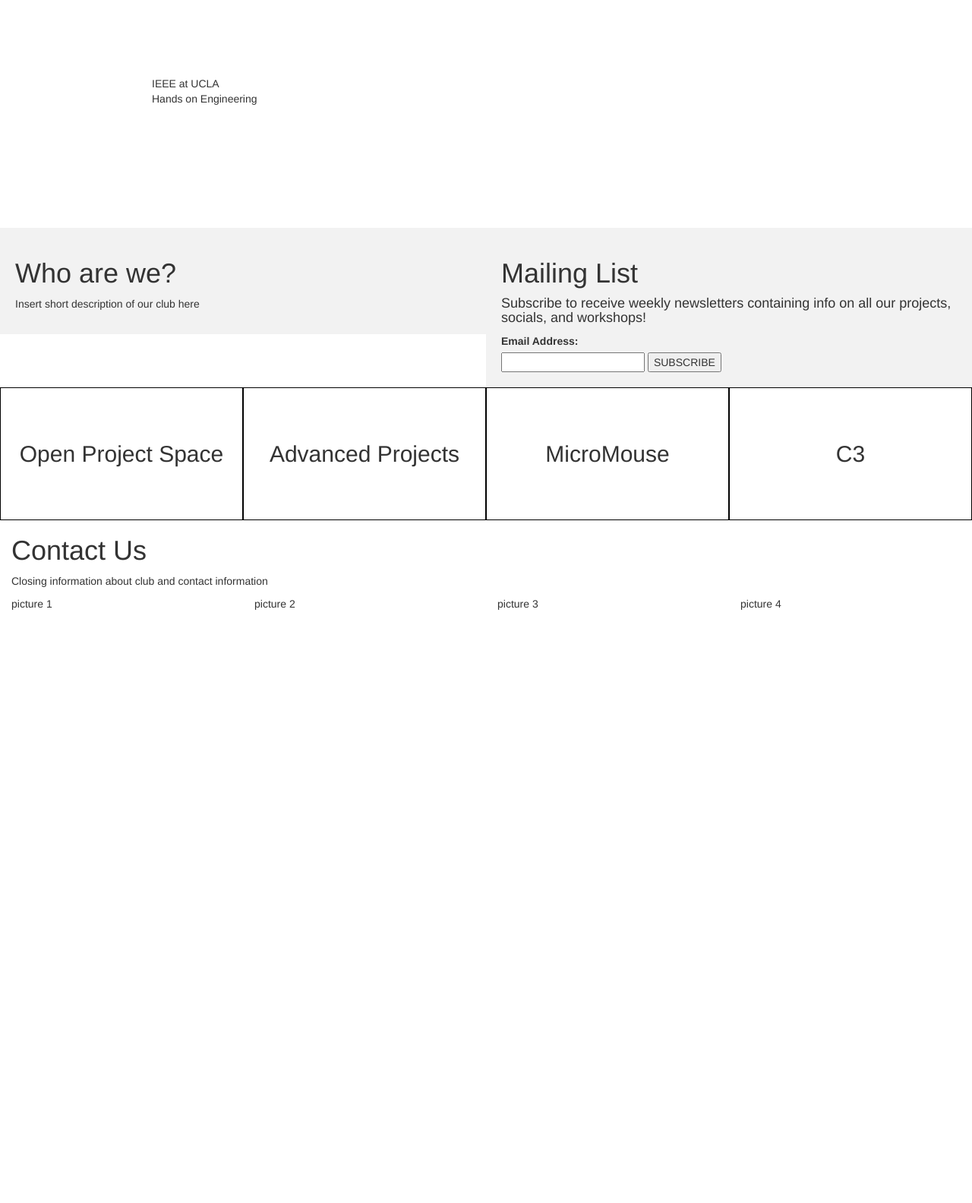
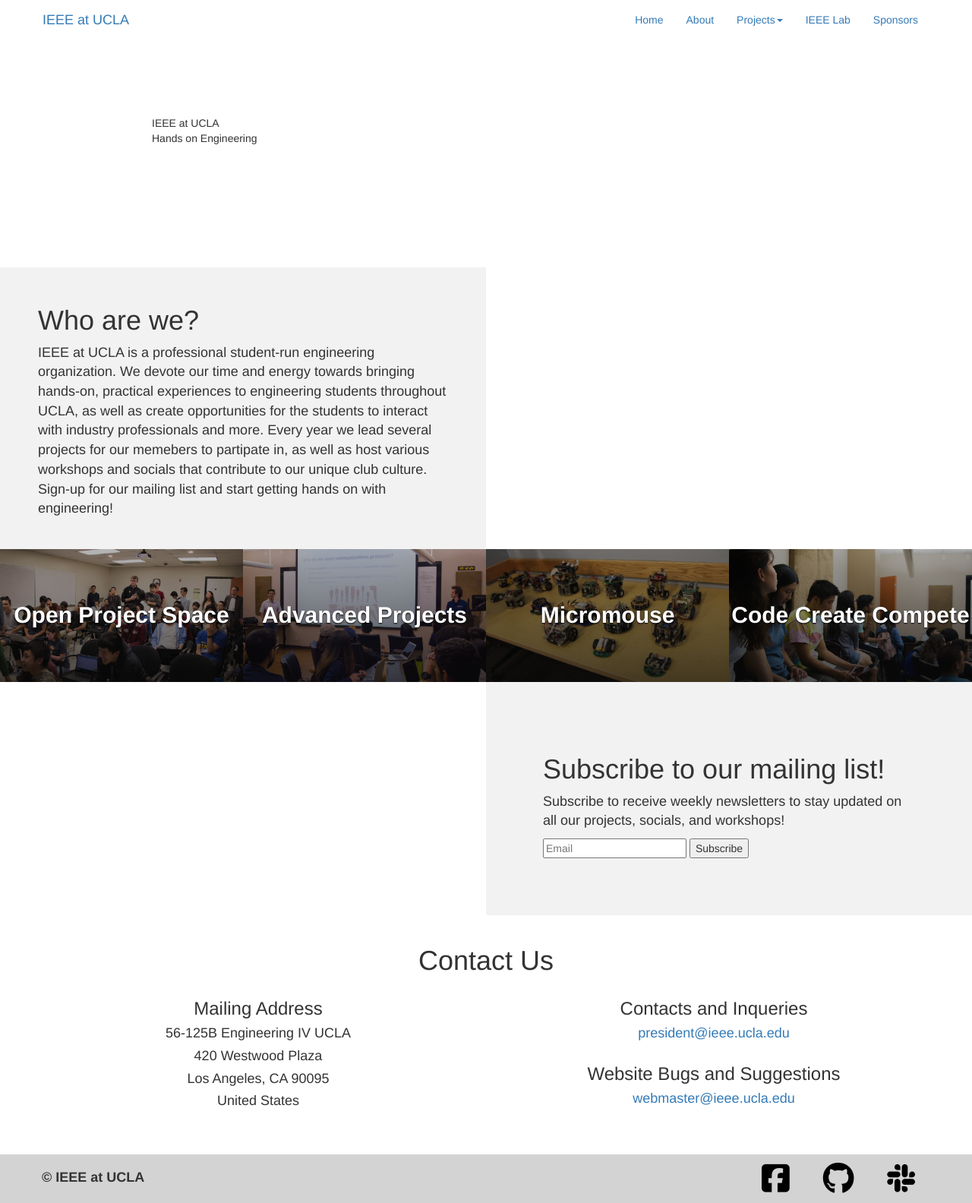
Before and after one commit to UCLA-IEEE/ieeebruins.com, a PHP site: page / in a window 1280 px wide. Shown: the whole page at 76% size. Before the commit the page ends 803 px from the top, so only its background shows below. Run offline with PHP 8.4, Linux system fonts and the light colour scheme; some libraries are stand-ins or nearby versions.

Commit message:
added images

```diff
--- a/css/index.css
+++ b/css/index.css
@@ -13,14 +13,11 @@
 
 .description {
     background-color: #F2F2F2;
-    padding: 20px;
+    padding: 30px 50px;
 }
 
-/* MAILING LIST */
-
-.mailing-list {
-    padding: 20px;
-    background-color: #F2F2F2;
+.description p {
+    font-size: 18px;
 }
 
 /* PROJECTS */
@@ -36,22 +33,30 @@
     position: relative;
     height: 175px;
     padding: 50px 0;
-
-    border: solid 1px black; /* REMOVE once done */
 }
 
 .project .project-title {
     transition: .5s ease;
+    color: white;
+    font-weight: bold;
+    text-shadow: 0px 1px 2px #000000;
 }
 
 .project-description {
     opacity: 0;
     position: absolute;
-    top: 50%;
-    left: 50%;
-    transform: translate(-50%, -50%);
-    -ms-transform: translate(-50%, -50%);
+    top: 3%;
+    left: 10%;
+    transform: translate(-7%, 20%);
+    -ms-transform: translate(-10%, 15%);
     transition: .5s ease;
+}
+
+.project-description p,
+.project-description a {
+    font-size: 16px;
+    color: white;
+    text-decoration: none;
 }
 
 .project:hover .project-title {
@@ -61,3 +66,57 @@
 .project:hover .project-description {
     opacity: 1;
 }
+
+.redirect:hover {
+    text-decoration: none;
+    color: white;
+    cursor: pointer;
+}
+
+.project1 {
+    background: linear-gradient(rgba(10, 10, 10, 0.3), rgba(10, 10, 10, 0.7)),
+        url(../images/ops-capstone-comp.jpg) no-repeat center;
+    background-size: 100%;
+}
+
+.project2 {
+    background: linear-gradient(rgba(10, 10, 10, 0.3), rgba(10, 10, 10, 0.7)),
+        url(../images/advproj-lecture.jpg) no-repeat center;
+    background-size: 100%;
+}
+
+.project3 {
+    background: linear-gradient(rgba(10, 10, 10, 0.3), rgba(10, 10, 10, 0.7)),
+        url(../images/micromouse.jpg) no-repeat center;
+    background-size: 125%;
+}
+
+.project4 {
+    background: linear-gradient(rgba(10, 10, 10, 0.3), rgba(10, 10, 10, 0.7)),
+        url(../images/c3lecture.jpg) no-repeat center;
+    background-size: 100%;
+}
+
+/* MAILING LIST */
+
+.mailing-list {
+    padding: 75px 75px;
+    background-color: #F2F2F2;
+}
+
+.mailing-list p {
+    font-size: 18px;
+}
+
+/* CONTACT US */
+
+.contact-info {
+    padding: 20px 0 50px;
+}
+
+/* PHOTO REEL */
+
+.photo {
+    height: 175px;
+    border: solid 1px black;
+}
--- a/index.html
+++ /dev/null
@@ -1,107 +0,0 @@
-<!DOCTYPE HTML>
-<html>
-<head>
-    <title>IEEE at UCLA</title>
-    <meta charset="utf-8" />
-    <meta name="viewport" content="width=device-width, initial-scale=1" />
-
-    <!-- jQuery -->
-    <script src='https://cdnjs.cloudflare.com/ajax/libs/jquery/3.2.1/jquery.min.js'></script>
-
-    <!-- BOOTSTRAP -->
-    <link rel="stylesheet" href="https://maxcdn.bootstrapcdn.com/bootstrap/3.3.7/css/bootstrap.min.css" integrity="sha384-BVYiiSIFeK1dGmJRAkycuHAHRg32OmUcww7on3RYdg4Va+PmSTsz/K68vbdEjh4u" crossorigin="anonymous">
-    <script src="https://maxcdn.bootstrapcdn.com/bootstrap/3.3.7/js/bootstrap.min.js" integrity="sha384-Tc5IQib027qvyjSMfHjOMaLkfuWVxZxUPnCJA7l2mCWNIpG9mGCD8wGNIcPD7Txa" crossorigin="anonymous"></script>
-
-    <!-- FONT AWESOME -->
-    <script src="https://use.fontawesome.com/348865e609.js"></script>
-
-    <!-- STYLESHEETS -->
-    <link rel='stylesheet' href='./css/index.css' />
-    <link rel='stylesheet' href='./css/footer.css' />
-    <link rel='stylesheet' href='./css/navbar.css' />
-</head>
-<body>
-    <!-- NAVBAR -->
-    <?php include('./includes/navbar.html'); ?>
-
-    <!-- HOME BILLBOARD -->
-    <div class='home-billboard'>
-        <p>IEEE at UCLA</p>
-        <p>Hands on Engineering</p>
-    </div>
-
-    <!-- INTRO AND MAILING LIST -->
-    <div class='intro container-fluid'>
-        <div class='row'>
-            <div class='description col-md-6'>
-                <h1>Who are we?</h1>
-                <p>Insert short description of our club here</p>
-            </div>
-            <div class='mailing-list col-md-6'>
-                <h1>Mailing List</h1>
-                <h4>Subscribe to receive weekly newsletters containing info on all our projects, socials, and workshops!</h4>
-                <form>
-                    <label style='display: block;' class='form-label'>Email Address:</label>
-                    <input type='email' class='email-address'/>
-                    <button type='submit' class='subscribe'>SUBSCRIBE</button>
-                </form>
-            </div>
-        </div>
-    </div>
-
-    <!-- PROJECT QUICK LOOK -->
-    <div class='projects container-fluid'>
-        <div class='row'>
-            <div class='project col-md-3 col-sm-6'>
-                <h2 class='project-title'>Open Project Space</h2>
-                <div class='project-description'>
-                    <p>Hello, World</p>
-                </div>
-            </div>
-            <div class='project col-md-3 col-sm-6'>
-                <h2 class='project-title'>Advanced Projects</h2>
-                <div class='project-description'>
-                    <p>Hello, World</p>
-                </div>
-            </div>
-            <div class='project col-md-3 col-sm-6'>
-                <h2 class='project-title'>MicroMouse</h2>
-                <div class='project-description'>
-                    <p>Hello, World</p>
-                </div>
-            </div>
-            <div class='project col-md-3 col-sm-6'>
-                <h2 class='project-title'>C3</h2>
-                <div class='project-description'>
-                    <p>Hello, World</p>
-                </div>
-            </div>
-        </div>
-    </div>
-
-    <!-- CONTACT INFO -->
-    <div class='container-fluid contact-info'>
-        <h1>Contact Us</h1>
-        <p>Closing information about club and contact information</p>
-    </div>
-
-    <!-- PHOTO QUICK LOOK -->
-    <div class='photo-reel'>
-        <div class='col-md-3 col-xs-6'>
-            <p>picture 1</p>
-        </div>
-        <div class='col-md-3 col-xs-6'>
-            <p>picture 2</p>
-        </div>
-        <div class='col-md-3 col-xs-6'>
-            <p>picture 3</p>
-        </div>
-        <div class='col-md-3 col-xs-6'>
-            <p>picture 4</p>
-        </div>
-    </div>
-
-    <!-- FOOTER -->
-    <?php include('./includes/footer.html'); ?>
-</body>
-</html>
--- /dev/null
+++ b/index.php
@@ -0,0 +1,141 @@
+<!DOCTYPE HTML>
+<html>
+<head>
+    <title>IEEE at UCLA</title>
+    <meta charset="utf-8" />
+    <meta name="viewport" content="width=device-width, initial-scale=1" />
+
+    <!-- jQuery -->
+    <script src='https://cdnjs.cloudflare.com/ajax/libs/jquery/3.2.1/jquery.min.js'></script>
+
+    <!-- BOOTSTRAP -->
+    <link rel="stylesheet" href="https://maxcdn.bootstrapcdn.com/bootstrap/3.3.7/css/bootstrap.min.css" integrity="sha384-BVYiiSIFeK1dGmJRAkycuHAHRg32OmUcww7on3RYdg4Va+PmSTsz/K68vbdEjh4u" crossorigin="anonymous">
+    <script src="https://maxcdn.bootstrapcdn.com/bootstrap/3.3.7/js/bootstrap.min.js" integrity="sha384-Tc5IQib027qvyjSMfHjOMaLkfuWVxZxUPnCJA7l2mCWNIpG9mGCD8wGNIcPD7Txa" crossorigin="anonymous"></script>
+
+    <!-- FONT AWESOME -->
+    <script src="https://use.fontawesome.com/348865e609.js"></script>
+
+    <!-- STYLESHEETS -->
+    <link rel='stylesheet' href='./css/index.css' />
+    <link rel='stylesheet' href='./css/footer.css' />
+    <link rel='stylesheet' href='./css/navbar.css' />
+</head>
+<body>
+    <!-- NAVBAR -->
+    <?php include('./includes/navbar.html'); ?>
+
+    <!-- HOME BILLBOARD -->
+    <div class='home-billboard'>
+        <p>IEEE at UCLA</p>
+        <p>Hands on Engineering</p>
+    </div>
+
+    <!-- DESCRIPTION -->
+    <div class='container-fluid'>
+        <div class='row'>
+            <div class='description col-md-6'>
+                <h1>Who are we?</h1>
+                <p>IEEE at UCLA is a professional student-run engineering organization. We devote our time and energy towards bringing hands-on, practical experiences to engineering students throughout UCLA, as well as create opportunities for the students to interact with industry professionals and more. Every year we lead several projects for our memebers to partipate in, as well as host various workshops and socials that contribute to our unique club culture. Sign-up for our mailing list and start getting hands on with engineering!</p>
+            </div>
+            <div class='col-md-6'></div>
+        </div>
+    </div>
+
+    <!-- PROJECT QUICK LOOK -->
+    <div class='projects container-fluid'>
+        <div class='row'>
+            <!-- OPS -->
+            <a href='#' class='redirect'>
+                <div class='project project1 col-md-3 col-sm-6'>
+                    <h2 class='project-title'>Open Project Space</h2>
+                    <div class='project-description'>
+                        <p>The IEEE OPS program at UCLA allows students to get hands on experience on fundamental electrical engineering skills within a fun and collaborative environment.</p>
+                        <p><a href='mailto:ops@ieee.ucla.edu'>ops@ieee.ucla.edu</a></p>
+                    </div>
+                </div>
+            </a>
+            <!-- ADVANCED PROJECTS -->
+            <a href='#' class='redirect'>
+                <div class='project project2 col-md-3 col-sm-6'>
+                    <h2 class='project-title'>Advanced Projects</h2>
+                    <div class='project-description'>
+                        <p>The Advanced Projects program allows students to expand on their skills with hardware and software by building upon more advanced topics.</p>
+                        <p><a href='mailto:advprojects@ieee.ucla.edu'>advprojects@ieee.ucla.edu</a></p>
+                    </div>
+                </div>
+            </a>
+            <!-- MICROMOUSE -->
+            <a href='#' class='redirect'>
+                <div class='project project3 col-md-3 col-sm-6'>
+                    <h2 class='project-title'>Micromouse</h2>
+                    <div class='project-description'>
+                        <p>The Micromouse program is designed for those with moderate experience in EE and CS, where the objective is to design an autonomous mouse that can solve a maze on its own.</p>
+                        <p><a href='mailto:micromouse@ieee.ucla.edu'>micromouse@ieee.ucla.edu</a></p>
+                    </div>
+                </div>
+            </a>
+            <!-- C3 -->
+            <a href='#' class='redirect'>
+                <div class='project project4 col-md-3 col-sm-6'>
+                    <h2 class='project-title'>Code Create Compete</h2>
+                    <div class='project-description'>
+                        <p>IEEE at UCLA’s software based project group in which students have the opportunity to explore topics in software and coding not emphasized within their usual coursework.</p>
+                        <p><a href='mailto:c3@ieee.ucla.edu'>c3@ieee.ucla.edu</a></p>
+                    </div>
+                </div>
+            </a>
+        </div>
+    </div>
+
+    <!-- MAILING LIST -->
+    <div class='container-fluid'>
+        <div class='row'>
+            <div class='col-md-6'></div>
+            <div class='mailing-list col-md-6'>
+                <h1>Subscribe to our mailing list!</h1>
+                <p>Subscribe to receive weekly newsletters to stay updated on all our projects, socials, and workshops!</p>
+                <form>
+                    <input type='email' class='email-address' placeholder='Email'/>
+                    <button type='submit' class='subscribe'>Subscribe</button>
+                </form>
+            </div>
+        </div>
+    </div>
+
+    <!-- CONTACT INFO -->
+    <div class='container contact-info text-center'>
+        <h1>Contact Us</h1>
+        <div class='row'>
+            <div class='col-sm-6'>
+                <h3>Mailing Address</h3>
+                <h4>56-125B Engineering IV UCLA</h4>
+                <h4>420 Westwood Plaza</h4>
+                <h4>Los Angeles, CA 90095</h4>
+                <h4>United States</h4>
+            </div>
+            <div class='col-sm-6'>
+                <h3>Contacts and Inqueries</h3>
+                <h4><a href='mailto:president@ieee.ucla.edu'>president@ieee.ucla.edu</a></h4>
+            </div>
+            <div class='col-sm-6'>
+                <h3>Website Bugs and Suggestions</h3>
+                <h4><a href='mailto:president@ieee.ucla.edu'>webmaster@ieee.ucla.edu</a></h4>
+            </div>
+        </div>
+    </div>
+
+
+    <!-- PHOTO QUICK LOOK -->
+<!--
+    <div class='photo-reel'>
+        <div class='photo photo1 col-md-3 col-xs-6'></div>
+        <div class='photo photo2 col-md-3 col-xs-6'></div>
+        <div class='photo photo3 col-md-3 col-xs-6'></div>
+        <div class='photo photo4 col-md-3 col-xs-6'></div>
+    </div>
+-->
+
+    <!-- FOOTER -->
+    <?php include('./includes/footer.html'); ?>
+</body>
+</html>
```
Also changed, not shown: images/advproj-lecture.jpg (added), images/c3lecture.jpg (added), images/micromouse.jpg (added), images/ops-capstone-comp.jpg (added).
